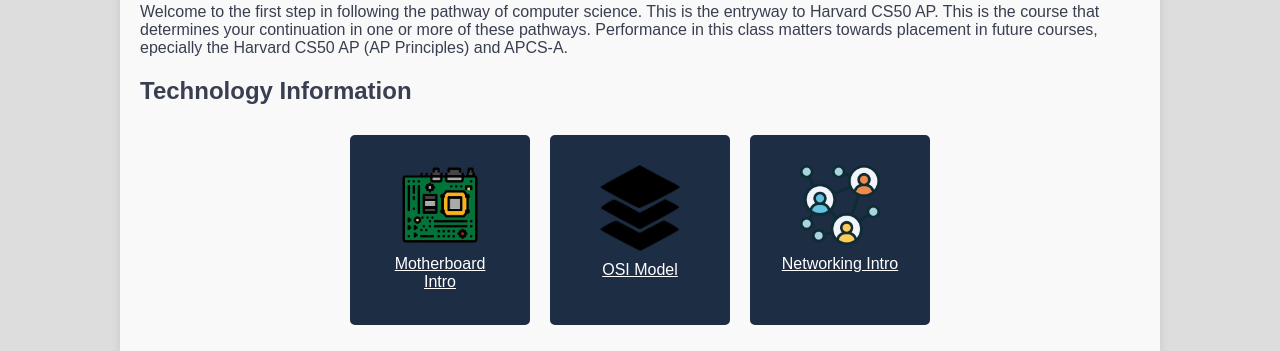
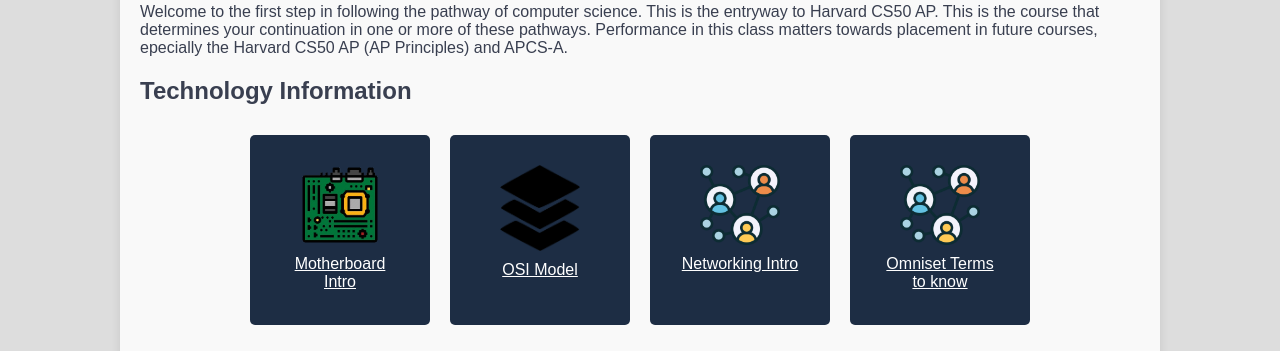
Before and after one commit to hawkeyedriver/hawkeyedriver.github.io, a plain HTML site: page coursePages/istPage.html in a window 1280 px wide. Shown: the part 767-1118 px from the top of the page. Drawn offline with Linux system fonts and the light colour scheme; files whose address does not match are found by name.

Commit message:
Update istPage.html

```diff
--- a/coursePages/istPage.html
+++ b/coursePages/istPage.html
@@ -104,6 +104,10 @@
                         <img src="courseImages/networkingImage.png" alt="Button 3">
                         <span>Networking Intro</span>
                     </a>
+                    <a href="https://www.omnisets.com/set/29591/" target="_blank" class="button">
+                        <img src="courseImages/networkingImage.png" alt="Button 3">
+                        <span>Omniset Terms to know</span>
+                    </a>
                 </div>
             </div>
 
```
